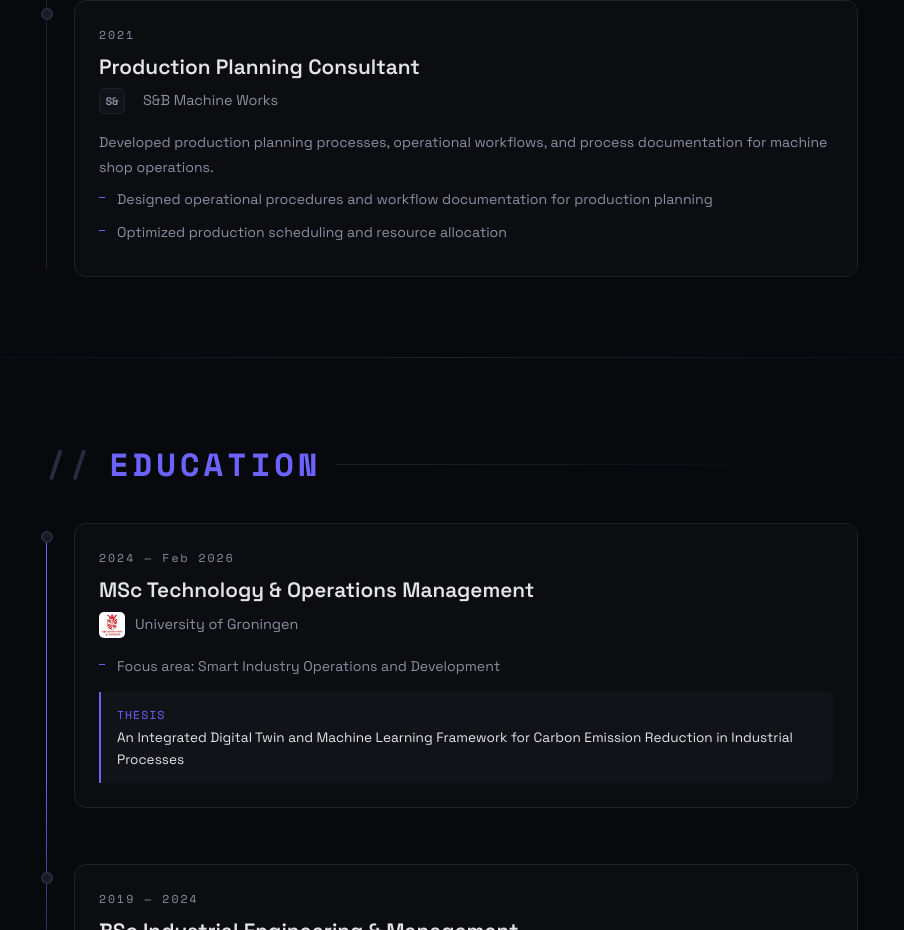
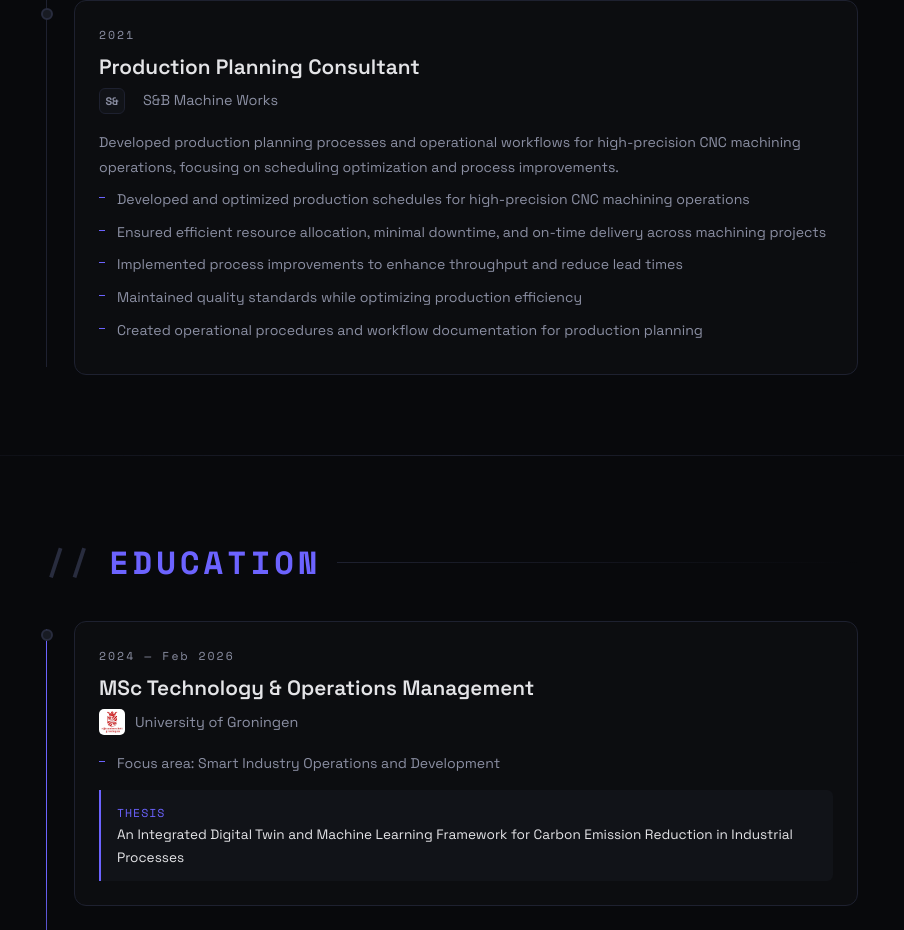
Before and after one commit to Lemonroyal28/portfolio, a Next.js app: page / in a window 1280 px wide. Shown: the part 2440-3370 px from the top of the page, without its empty margins (188-1092 px from the left). Built offline with nearby package versions, Linux system fonts and the light colour scheme.

Commit message:
content: expand S&B Machine Works role with CNC machining and process optimization details

```diff
--- a/data/experience.ts
+++ b/data/experience.ts
@@ -50,10 +50,13 @@ export const experience: Experience[] = [
     role: 'Production Planning Consultant',
     company: 'S&B Machine Works',
     logo: '',
-    description: 'Developed production planning processes, operational workflows, and process documentation for machine shop operations.',
+    description: 'Developed production planning processes and operational workflows for high-precision CNC machining operations, focusing on scheduling optimization and process improvements.',
     bulletPoints: [
-      'Designed operational procedures and workflow documentation for production planning',
-      'Optimized production scheduling and resource allocation',
+      'Developed and optimized production schedules for high-precision CNC machining operations',
+      'Ensured efficient resource allocation, minimal downtime, and on-time delivery across machining projects',
+      'Implemented process improvements to enhance throughput and reduce lead times',
+      'Maintained quality standards while optimizing production efficiency',
+      'Created operational procedures and workflow documentation for production planning',
     ],
   },
 ];
```
